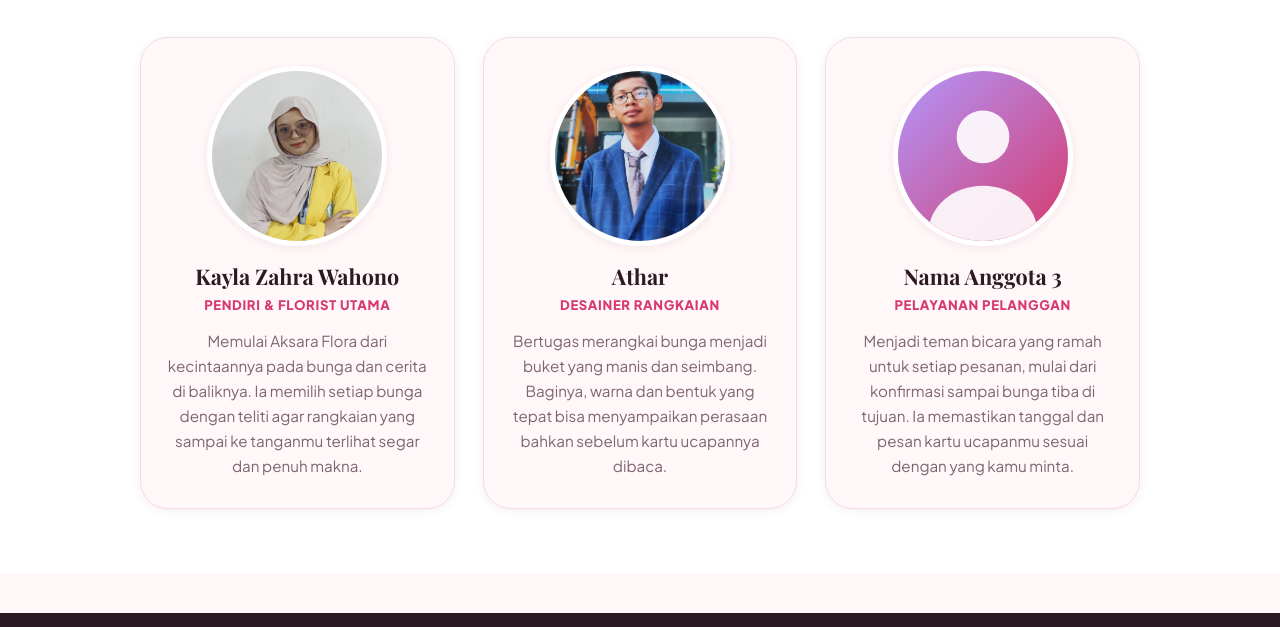
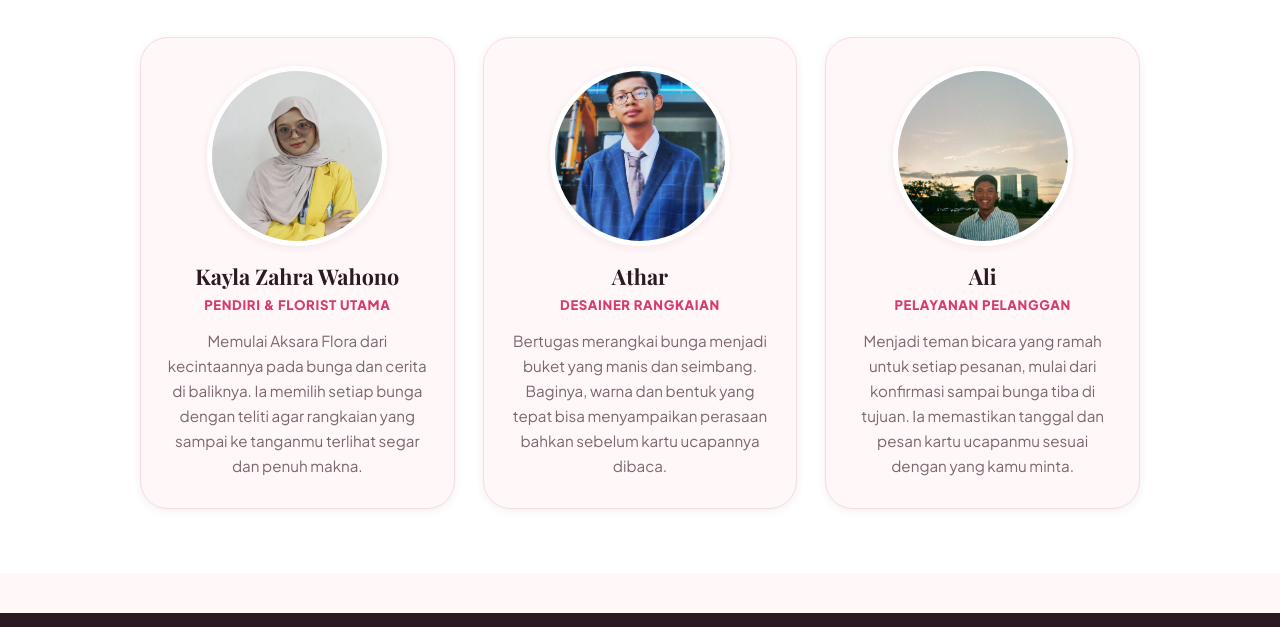
Before and after one commit to Athareonz/AksaraFlora, a plain HTML site: page tentang.html in a window 1280 px wide. Shown: the part 2466-3093 px from the top of the page. Drawn offline with nearby package versions, Linux system fonts and the light colour scheme.

Commit message:
Update team member photo and name

```diff
--- a/tentang.html
+++ b/tentang.html
@@ -114,8 +114,8 @@
                         <p>Bertugas merangkai bunga menjadi buket yang manis dan seimbang. Baginya, warna dan bentuk yang tepat bisa menyampaikan perasaan bahkan sebelum kartu ucapannya dibaca.</p>
                     </article>
                     <article class="team-card">
-                        <img class="team-photo" src="images/tim-3.jpg" alt="Foto Nama Anggota 3" width="400" height="400" loading="lazy" onerror="this.onerror=null;this.src='images/tim-3.svg'">
-                        <h3>Nama Anggota 3</h3>
+                        <img class="team-photo" src="images/Ali.jpeg" alt="Foto Nama Anggota 3" width="400" height="400" loading="lazy" onerror="this.onerror=null;this.src='images/tim-3.svg'">
+                        <h3>Ali</h3>
                         <div class="team-role">Pelayanan Pelanggan</div>
                         <p>Menjadi teman bicara yang ramah untuk setiap pesanan, mulai dari konfirmasi sampai bunga tiba di tujuan. Ia memastikan tanggal dan pesan kartu ucapanmu sesuai dengan yang kamu minta.</p>
                     </article>
```
